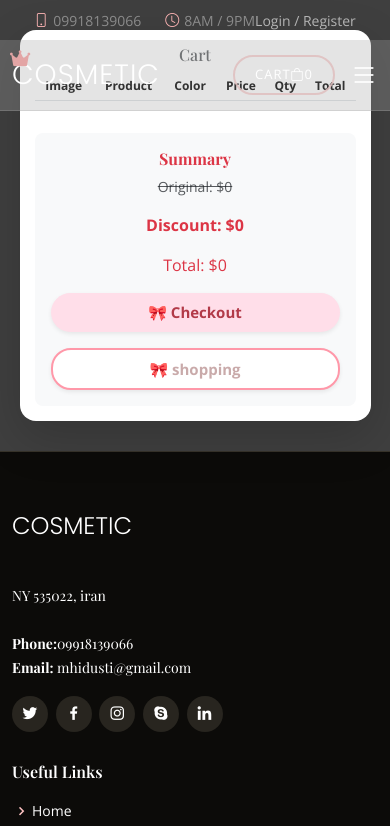
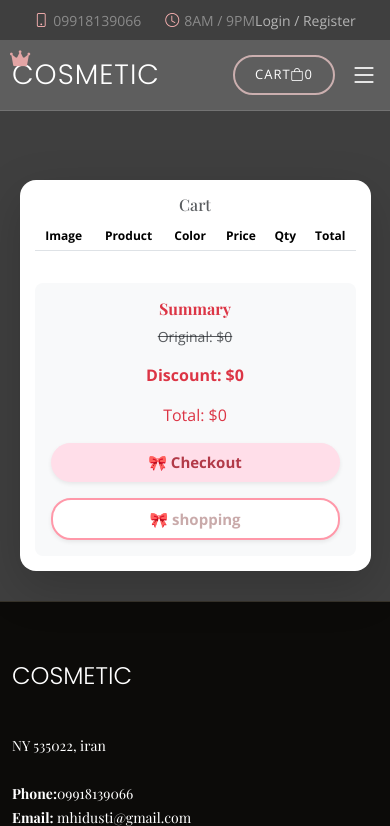
Before and after one commit to MaryamKalantarii/cosmetic, a Django app: page /cart/summary/ in a window 390 px wide. Shown: the top 826 px of the page. Run offline with Django 5.2, Linux system fonts and the light colour scheme; data that the repository does not hold is empty; some libraries are stand-ins or nearby versions; some web fonts are replaced.

Commit message:
updated cart

```diff
--- a/templates/cart/cart-summary.html
+++ b/templates/cart/cart-summary.html
@@ -79,7 +79,7 @@
     @media (max-width: 768px) {
         .main-box {
             max-width: 90% !important;
-            margin-top: 30px !important;
+            margin-top: 180px !important;
             margin-bottom: 30px !important;
             padding: 15px !important;
         }
```
